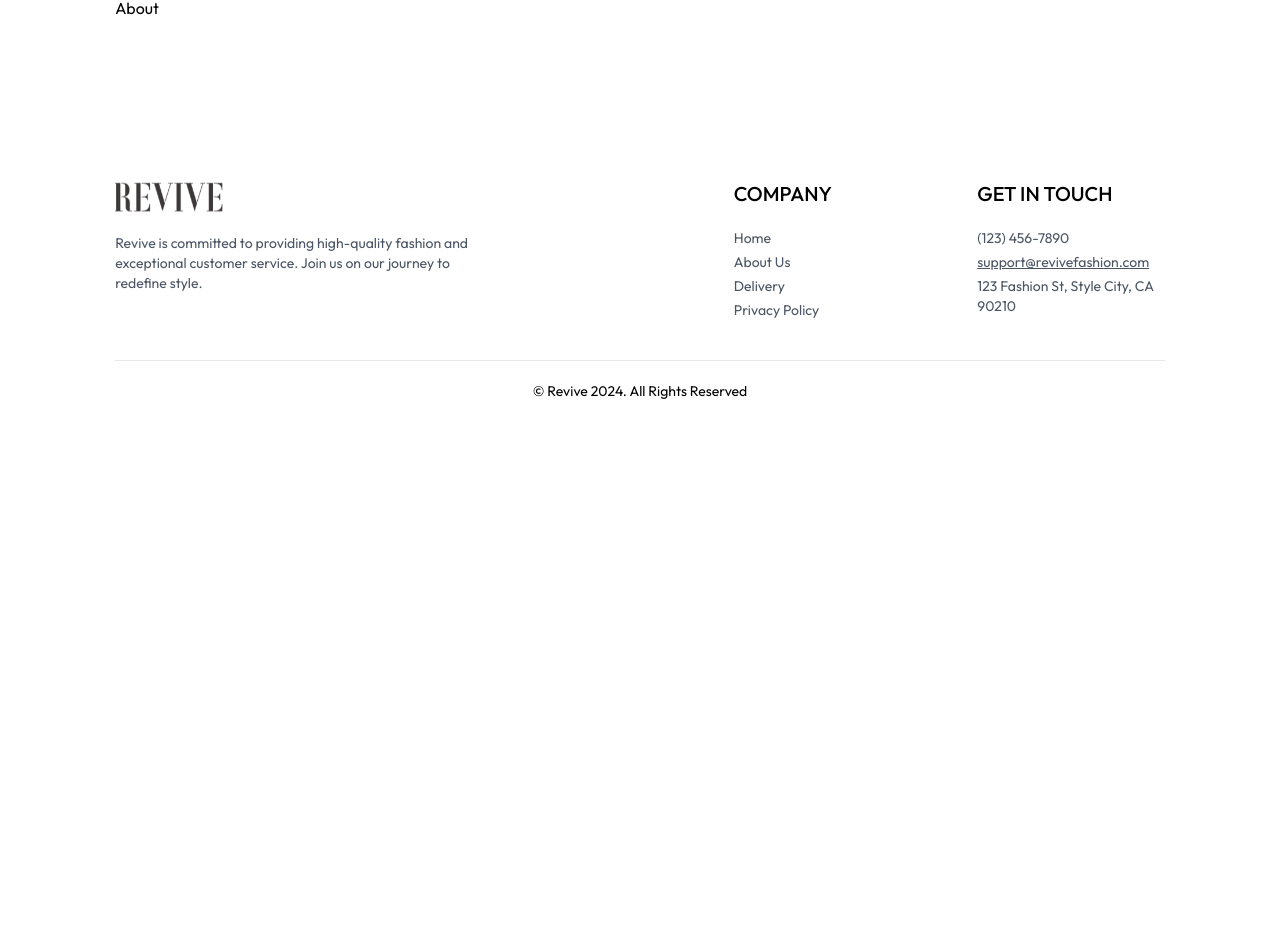
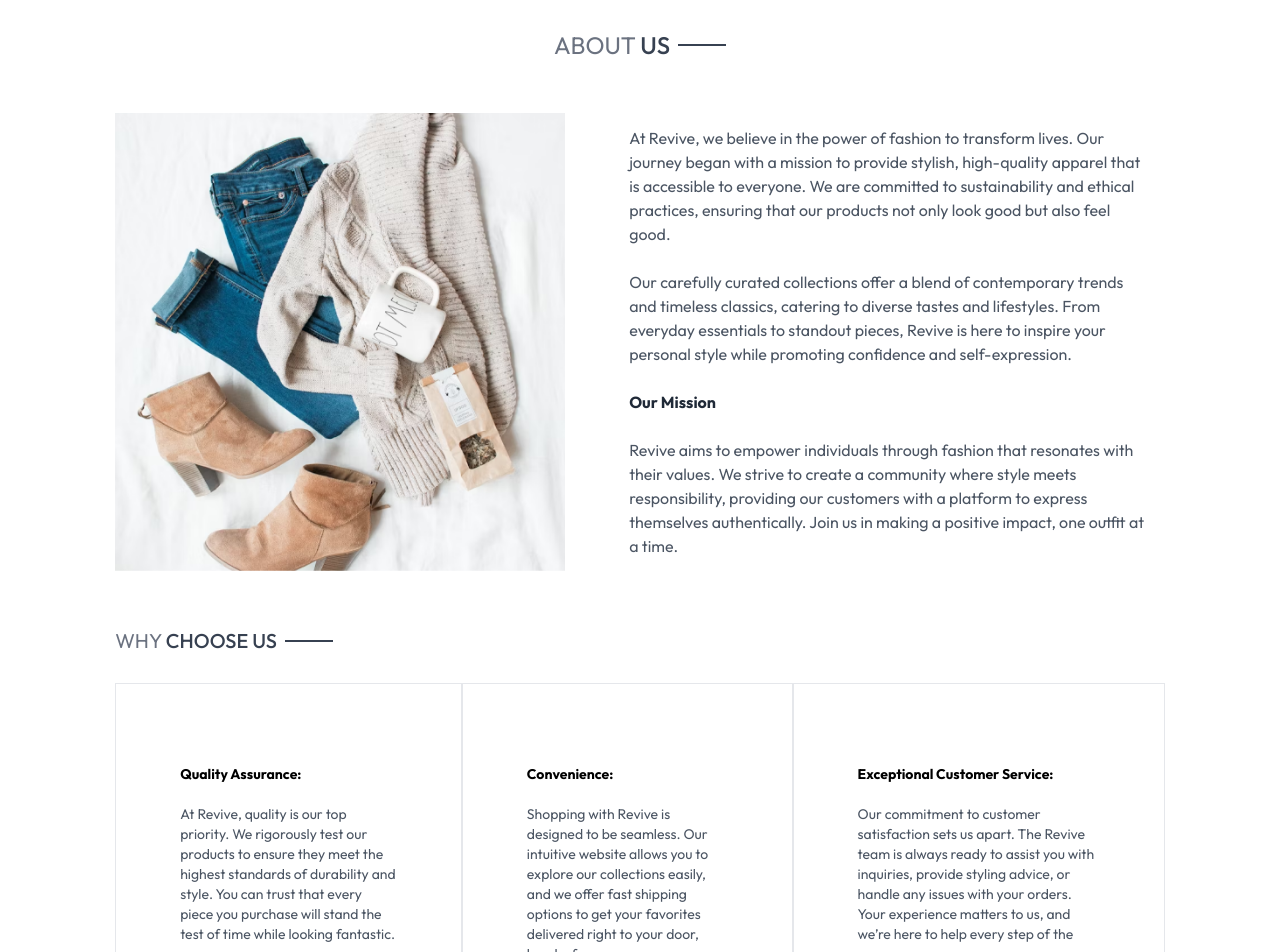
Before and after one commit to andrewmartinn/ecommerce-store-mern, a React (Vite) app in the folder client/: page /about in a window 1280 px wide. Shown: the part 76-1028 px from the top of the page. Before the commit the page ends 800 px from the top, so only its background shows below. Built offline with nearby package versions, Linux system fonts and the light colour scheme.

Commit message:
feat: contact and about page UI

```diff
--- a/client/src/pages/About.tsx
+++ b/client/src/pages/About.tsx
@@ -1,5 +1,77 @@
+import { assets } from "../assets/ui-assets/data";
+import SectionHeader from "../components/SectionHeader";
+
 const About: React.FC = () => {
-  return <div>About</div>;
+  return (
+    <section>
+      <div className="border-t pt-8 text-center text-2xl">
+        <SectionHeader primaryTitle="About" accentTitle="Us" />
+      </div>
+      <div className="my-10 flex flex-col gap-16 md:flex-row">
+        <img
+          src={assets.about_img}
+          alt="about image"
+          className="w-full md:max-w-[450px]"
+        />
+        <div className="flex flex-col justify-center gap-6 text-gray-600 md:w-2/4">
+          <p>
+            At Revive, we believe in the power of fashion to transform lives.
+            Our journey began with a mission to provide stylish, high-quality
+            apparel that is accessible to everyone. We are committed to
+            sustainability and ethical practices, ensuring that our products not
+            only look good but also feel good.
+          </p>
+          <p>
+            Our carefully curated collections offer a blend of contemporary
+            trends and timeless classics, catering to diverse tastes and
+            lifestyles. From everyday essentials to standout pieces, Revive is
+            here to inspire your personal style while promoting confidence and
+            self-expression.
+          </p>
+          <b className="text-gray-800">Our Mission</b>
+          <p>
+            Revive aims to empower individuals through fashion that resonates
+            with their values. We strive to create a community where style meets
+            responsibility, providing our customers with a platform to express
+            themselves authentically. Join us in making a positive impact, one
+            outfit at a time.
+          </p>
+        </div>
+      </div>
+      <div className="py-4 text-xl">
+        <SectionHeader primaryTitle="Why" accentTitle="Choose Us" />
+      </div>
+      <div className="mb-20 flex flex-col text-sm md:flex-row">
+        <div className="flex flex-col gap-5 border px-10 py-8 sm:py-20 md:px-16">
+          <b>Quality Assurance:</b>
+          <p className="text-gray-600">
+            At Revive, quality is our top priority. We rigorously test our
+            products to ensure they meet the highest standards of durability and
+            style. You can trust that every piece you purchase will stand the
+            test of time while looking fantastic.
+          </p>
+        </div>
+        <div className="flex flex-col gap-5 border px-10 py-8 sm:py-20 md:px-16">
+          <b>Convenience:</b>
+          <p className="text-gray-600">
+            Shopping with Revive is designed to be seamless. Our intuitive
+            website allows you to explore our collections easily, and we offer
+            fast shipping options to get your favorites delivered right to your
+            door, hassle-free.
+          </p>
+        </div>
+        <div className="flex flex-col gap-5 border px-10 py-8 sm:py-20 md:px-16">
+          <b>Exceptional Customer Service:</b>
+          <p className="text-gray-600">
+            Our commitment to customer satisfaction sets us apart. The Revive
+            team is always ready to assist you with inquiries, provide styling
+            advice, or handle any issues with your orders. Your experience
+            matters to us, and we’re here to help every step of the way.
+          </p>
+        </div>
+      </div>
+    </section>
+  );
 };
 
 export default About;
--- a/client/src/pages/Contact.tsx
+++ b/client/src/pages/Contact.tsx
@@ -1,5 +1,37 @@
+import { assets } from "../assets/ui-assets/data";
+import SectionHeader from "../components/SectionHeader";
+
 const Contact: React.FC = () => {
-  return <div>Contact</div>;
+  return (
+    <section>
+      <div className="border-t pt-10 text-center text-2xl">
+        <SectionHeader primaryTitle="Contact" accentTitle="Us" />
+      </div>
+      <div className="my-10 mb-28 flex flex-col justify-center gap-10 md:flex-row">
+        <img
+          src={assets.contact_img}
+          alt="contact us section image"
+          className="w-full md:max-w-[480px]"
+        />
+        <div className="flex flex-col items-start justify-center gap-6">
+          <p className="text-xl font-semibold text-gray-600">Our Store</p>
+          <p className="text-gray-500">123 Fashion St, Style City, CA 90210</p>
+          <p className="text-gray-500">
+            Phone: (123) 456-7890 <br /> Email: support@revivefashion.com{" "}
+          </p>
+          <p className="text-xl font-semibold text-gray-600">
+            Careers at Revive
+          </p>
+          <p className="text-gray-500">
+            Learn more about our teams and available openings
+          </p>
+          <button className="border border-black px-8 py-4 text-sm transition-all duration-500 hover:bg-black hover:text-white">
+            Explore Jobs
+          </button>
+        </div>
+      </div>
+    </section>
+  );
 };
 
 export default Contact;
```
